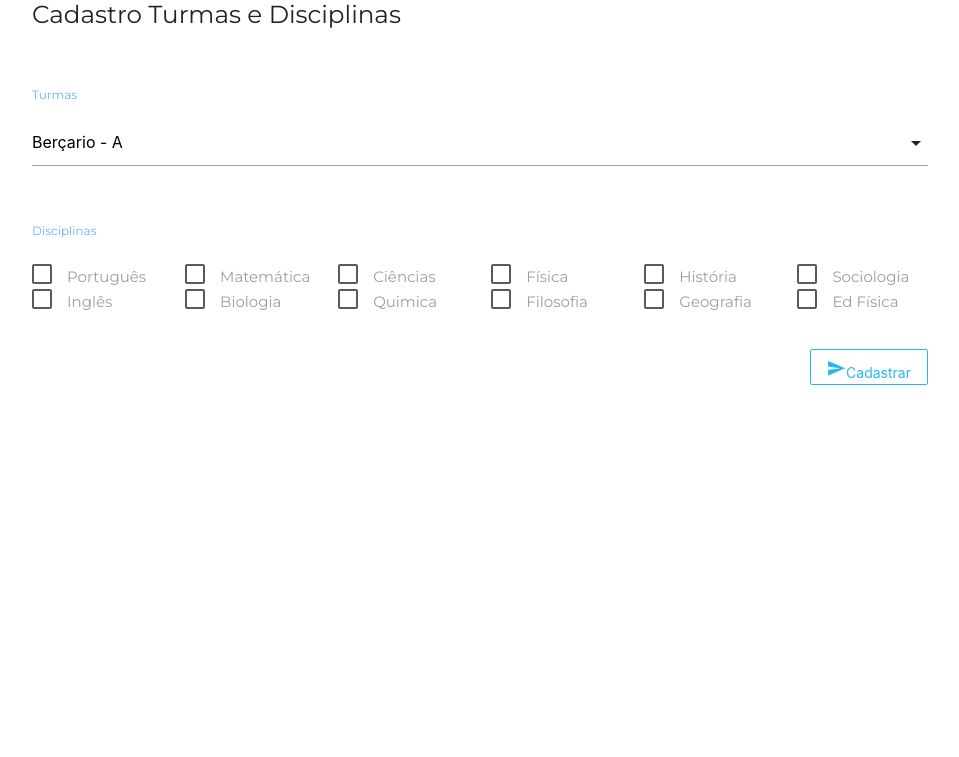
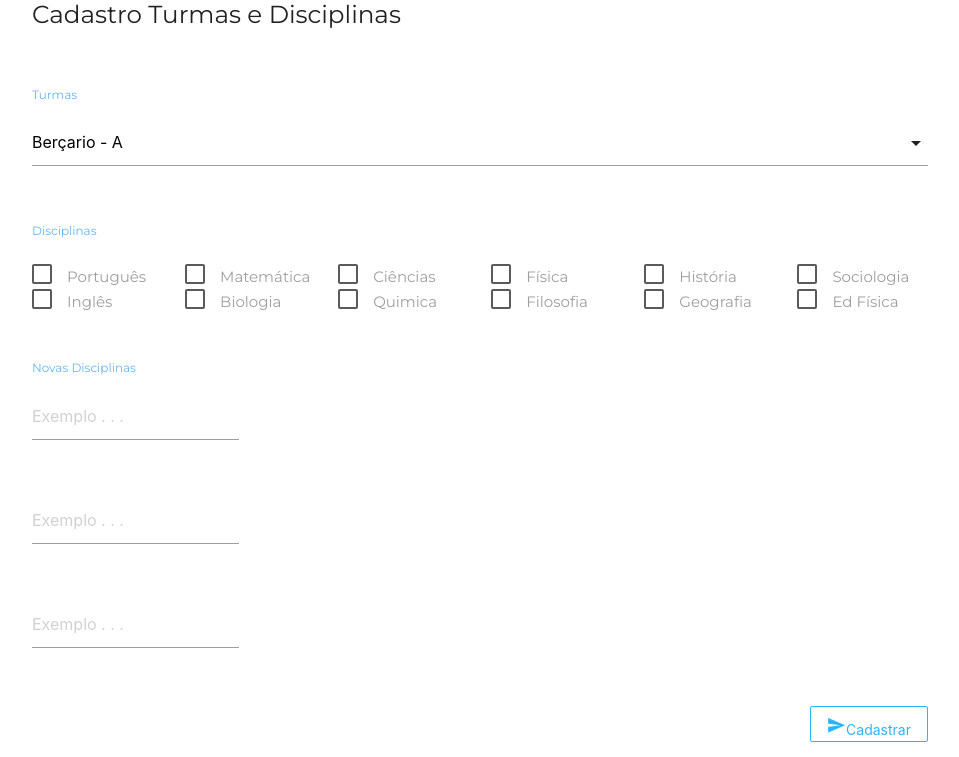
Before and after one commit to GestClass/GestClass-web, a PHP site: page /phpmailer/cadastrarDisciplinas.html.php in a window 1280 px wide. Shown: the part 143-900 px from the top of the page, without its empty margins (160-1119 px from the left). Before the commit the page ends 528 px from the top, so only its background shows below. Run offline with PHP 8.4, Linux system fonts and the light colour scheme; a user stored in the database is signed in; data comes from the database, SQL or seed files in the repository; some libraries are stand-ins or nearby versions.

Commit message:
Caio - Ajustes no cadastro de disciplinas

```diff
--- a/cadastrarDisciplinas.html.php
+++ b/cadastrarDisciplinas.html.php
@@ -161,6 +161,23 @@
 
                     </div>
                 </div>
+            </div><br>
+
+            <label id="lbl" for="first_name">Novas Disciplinas</label>
+            <div class="row">
+                <div class="input-field col s12 m3 l3">
+                    <input name="disciplina1" id="disciplina1" placeholder="Exemplo . . ." type="tel" class="validate">
+                </div>
+            </div>
+            <div class="row">
+                <div class="input-field col s12 m3 l3">
+                    <input name="disciplina2" id="disciplina2" placeholder="Exemplo . . ." type="tel" class="validate">
+                </div>
+            </div>
+            <div class="row">
+                <div class="input-field col s12 m3 l3">
+                    <input name="disciplina3" id="disciplina3" placeholder="Exemplo . . . " type="tel" class="validate">
+                </div>
             </div>
             <div class="input-field right">
                 <button btn="btncadastrar" value="formProfessor" id="btnFormContas" type="submit" class="btn-flat btnLightBlue"><i class="material-icons">send</i>Cadastrar</button>
```
Also changed, not shown: php/cadastrarDisciplinas.php (+18 -8 lines).
